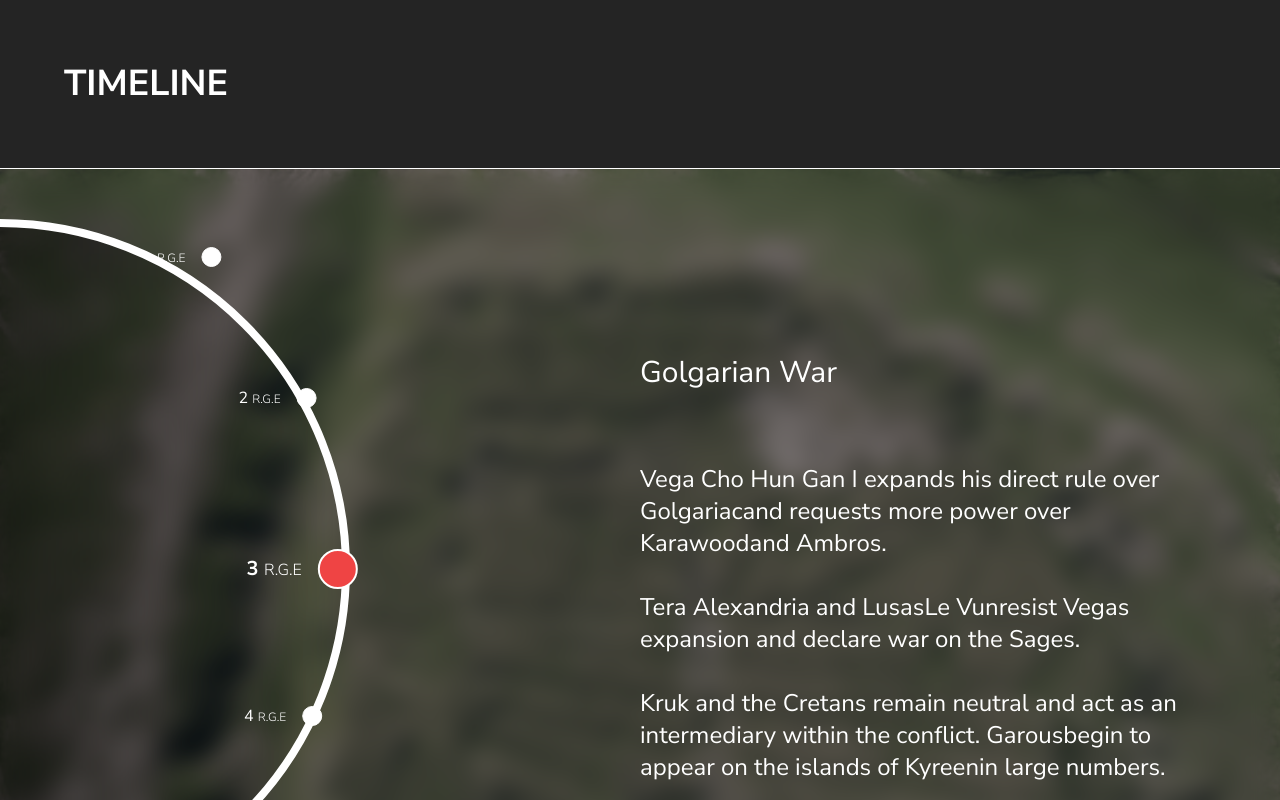
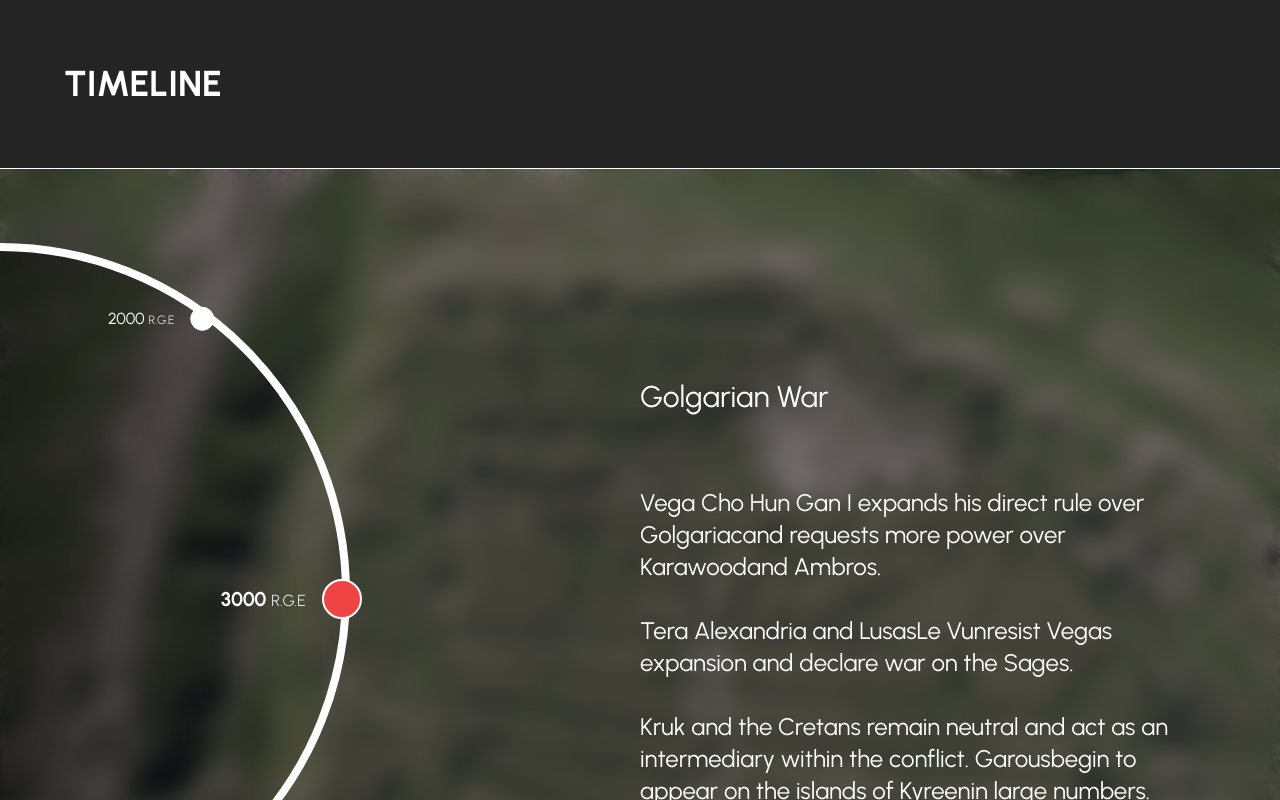
Before and after one commit to muhammadfajartp/grancywoods-web, a React (Vite) app: page / in a window 1280 px wide. Shown: the top 800 px of the page. Built offline with nearby package versions, Linux system fonts and the light colour scheme.

Commit message:
fix timeline circle

```diff
--- a/src/components/atoms/TimelineDotUI.jsx
+++ b/src/components/atoms/TimelineDotUI.jsx
@@ -8,7 +8,7 @@ const TimelineDotUI = (props) => {
          <p className={` text-white font-bold ${active ? "text-xl font-bold" : "text-md font-normal"} `}>
             {data} <span className={` font-light ${active ? " text-base" : "text-xs"} `}>R.G.E</span>
          </p>
-         <div className={`h-10 w-10 mx-4 rounded-full ${active ? "bg-red-500 border-2 border-solid border-white" : "bg-white border border-solid border-white h-5 w-5"}`}></div>
+         <div className={`h-10 w-10 mx-4 rounded-full ${active ? "bg-red-500 border-2 border-solid border-white" : "bg-white border border-solid border-white h-6 w-6"}`}></div>
       </div>
    );
 };
--- a/src/components/molecules/CircleTimeline.jsx
+++ b/src/components/molecules/CircleTimeline.jsx
@@ -1,30 +1,59 @@
-import React from "react";
+import React, { useState } from "react";
 import TimelineDotUI from "../atoms/TimelineDotUI";
 
 const CircleTimeline = () => {
+   const [timelineDots, setTimelineDots] = useState([
+      { id: 1000, position: 0 },
+      { id: 2000, position: 1 },
+      { id: 3000, position: 2 },
+      { id: 4000, position: 3 },
+      { id: 5000, position: 4 },
+   ]);
+
+   const handleDotClick = (clickedDot) => {
+      setTimelineDots((prevDots) => {
+         const clickedAngle = positionAngles[clickedDot.position];
+         // Determine the direction based on angle
+         const direction = clickedAngle <= 0 ? 1 : -1; // 1 = clockwise, -1 = counterclockwise
+         return prevDots.map((dot) => ({
+            ...dot,
+            position: (dot.position + direction + 5) % 5, // Rotate based on direction
+         }));
+      });
+   };
+
+   // Updated angles for the positions
+   const positionAngles = [-90, -45, 0, 45, 90]; // Angles for each dot on the circle
+
+   const getDotPosition = (angle) => {
+      const radius = 385; // Adjust the radius to align with the border
+      const offsetX = -130; // Adjust offset to move dots slightly to the left
+      const radian = (angle * Math.PI) / 180; // Convert angle to radians
+      const x = radius * Math.cos(radian) + offsetX; // X-coordinate with offset
+      const y = radius * Math.sin(radian); // Y-coordinate
+      return { x, y };
+   };
+
    return (
       <div className="relative flex justify-center items-center h-full w-full right-1/2 ">
-         <div className="absolute max-w-[700px] max-h-[700px] px-0 mx-0  w-screen h-full border-8 border-white rounded-full overflow-visible bg-gradient-to-r from-black to-transparent">
-            <div className="absolute top-1/6 right-0 translate-x-1/4 -translate-y-1/2 z-10" style={{ transform: "translate(-130%, 75%)" }}>
-               <TimelineDotUI data={null} />
-            </div>
-
-            {/* TimelineDotUI positioned on the top-right */}
-            <div className="absolute top-1/4 right-0 translate-x-1/2 -translate-y-1/2 z-10" style={{ transform: "translate(-10%, -50%)" }}>
-               <TimelineDotUI data="2" />
-            </div>
-            {/* TimelineDotUI positioned on the right edge of the border */}
-            <div className="absolute top-1/2 right-0 translate-x-1/2 -translate-y-1/2 z-10" style={{ transform: "translate(25%, -50%)" }}>
-               <TimelineDotUI active data="3" />
-            </div>
-            {/* TimelineDotUI positioned on the bottom-right */}
-            <div className="absolute bottom-1/4 right-0 translate-x-1/2 -translate-y-1/2 z-10" style={{ transform: "translate(-4%, -50%)" }}>
-               <TimelineDotUI data="4" />
-            </div>
-
-            <div className="absolute bottom-1/4 right-0 translate-x-1/4 -translate-y-1/2 z-10" style={{ transform: "translate(-130%, 605%)" }}>
-               <TimelineDotUI data="5" />
-            </div>
+         <div className="absolute max-w-[700px] max-h-[700px] px-0 mx-0 w-screen h-full border-8 border-white rounded-full overflow-visible bg-gradient-to-r from-black to-transparent">
+            {timelineDots.map((dot) => {
+               const { x, y } = getDotPosition(positionAngles[dot.position]);
+               return (
+                  <div
+                     key={dot.id}
+                     className="absolute transition-transform duration-700"
+                     style={{
+                        transform: `translate(${x}px, ${y}px)`,
+                        top: "48%", // Slight adjustment to vertical position
+                        left: "45%", // Slight adjustment to horizontal position
+                     }}
+                     onClick={() => handleDotClick(dot)} // Pass the clicked dot
+                  >
+                     <TimelineDotUI data={dot.id} active={dot.position === 2} />
+                  </div>
+               );
+            })}
          </div>
       </div>
    );
--- /dev/null
+++ b/src/components/molecules/CircleTimeline.module.css
@@ -0,0 +1,26 @@
+.container {
+   position: relative;
+   display: flex;
+   justify-content: center;
+   align-items: center;
+   height: 100vh; /* Tinggi layar penuh */
+   width: 100vw; /* Lebar layar penuh */
+}
+
+.circle {
+   position: relative;
+   width: 300px; /* Ukuran lingkaran */
+   height: 300px;
+   border: 8px solid white;
+   border-radius: 50%;
+   background: linear-gradient(to right, black, transparent);
+   overflow: visible;
+}
+
+.dot {
+   position: absolute;
+   top: 50%; /* Pusat lingkaran */
+   left: 50%;
+   transform-origin: center -150px; /* Jarak dari pusat ke posisi dot */
+   transition: transform 0.05s linear;
+}
--- a/src/components/organism/Timeline.jsx
+++ b/src/components/organism/Timeline.jsx
@@ -13,7 +13,7 @@ const Timeline = () => {
          <div className="flex flex-row min-h-[600px] border border-solid border-white border-x-0 bg-[url('/map.jpg')] bg-cover bg-center w-screen relative ">
             <div className="absolute inset-0 bg-black bg-opacity-50 backdrop-blur-md"></div>
             <div className="relative z-10 w-full flex flex-row ">
-               <div className="relative w-1/2 h-screen flex justify-start items-center py-4">
+               <div className="relative w-1/2 h-screen flex justify-center items-center my-6">
                   <CircleTimeline />
                </div>
                <div className=" w-1/2 h-full flex justify-center items-center px-22">
--- a/src/index.css
+++ b/src/index.css
@@ -1,5 +1,4 @@
-@import url("https://fonts.googleapis.com/css2?family=Nunito+Sans:wght@200..1000&family=Public+Sans:wght@100..900&display=swap");
-
+@import url("https://fonts.googleapis.com/css2?family=Nunito+Sans:ital,opsz,wght@0,6..12,200..1000;1,6..12,200..1000&family=Public+Sans:ital,wght@0,100..900;1,100..900&family=Urbanist:ital,wght@0,100..900;1,100..900&display=swap");
 @tailwind base;
 @tailwind components;
 @tailwind utilities;
@@ -14,5 +13,5 @@ body {
    overflow-x: hidden;
    background-color: #242424;
    width: 100vw;
-   font-family: "Nunito Sans", "Public Sans", sans-serif;
+   font-family: "Urbanist", sans-serif;
 }
```
